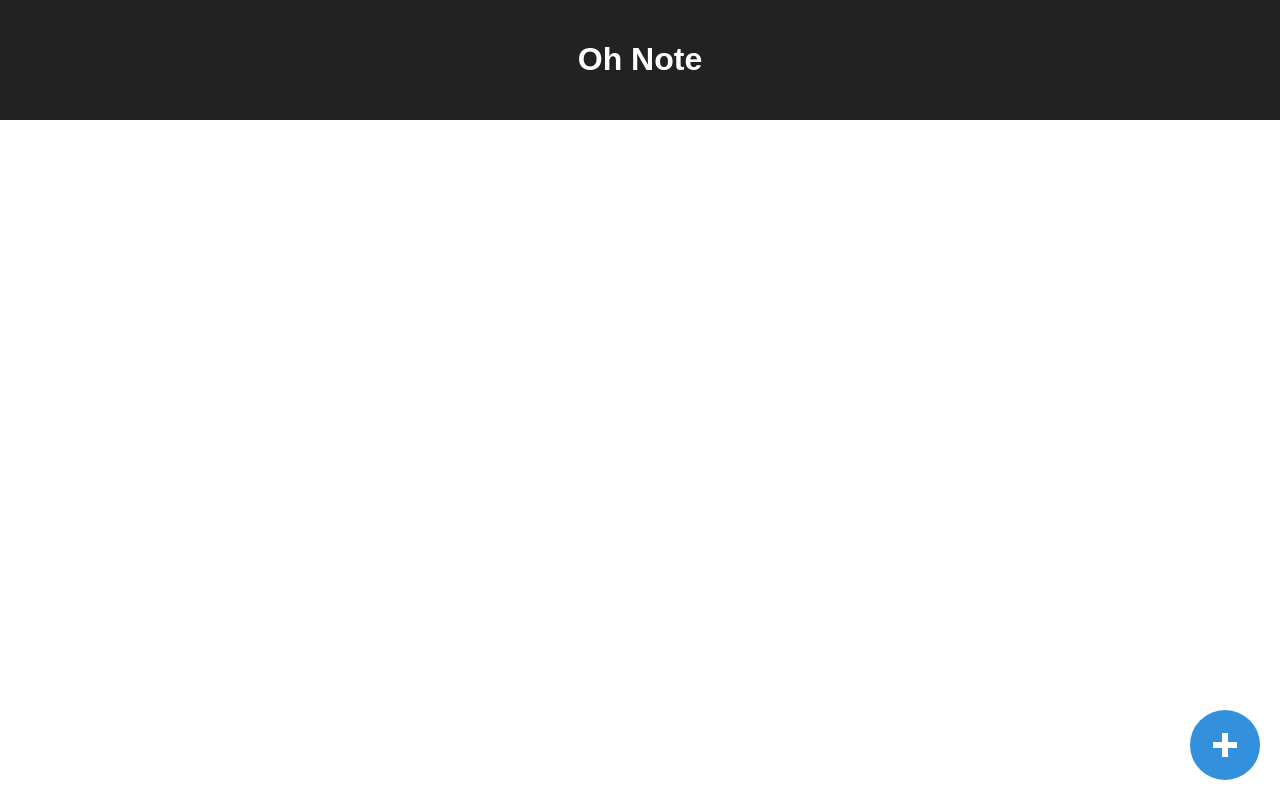
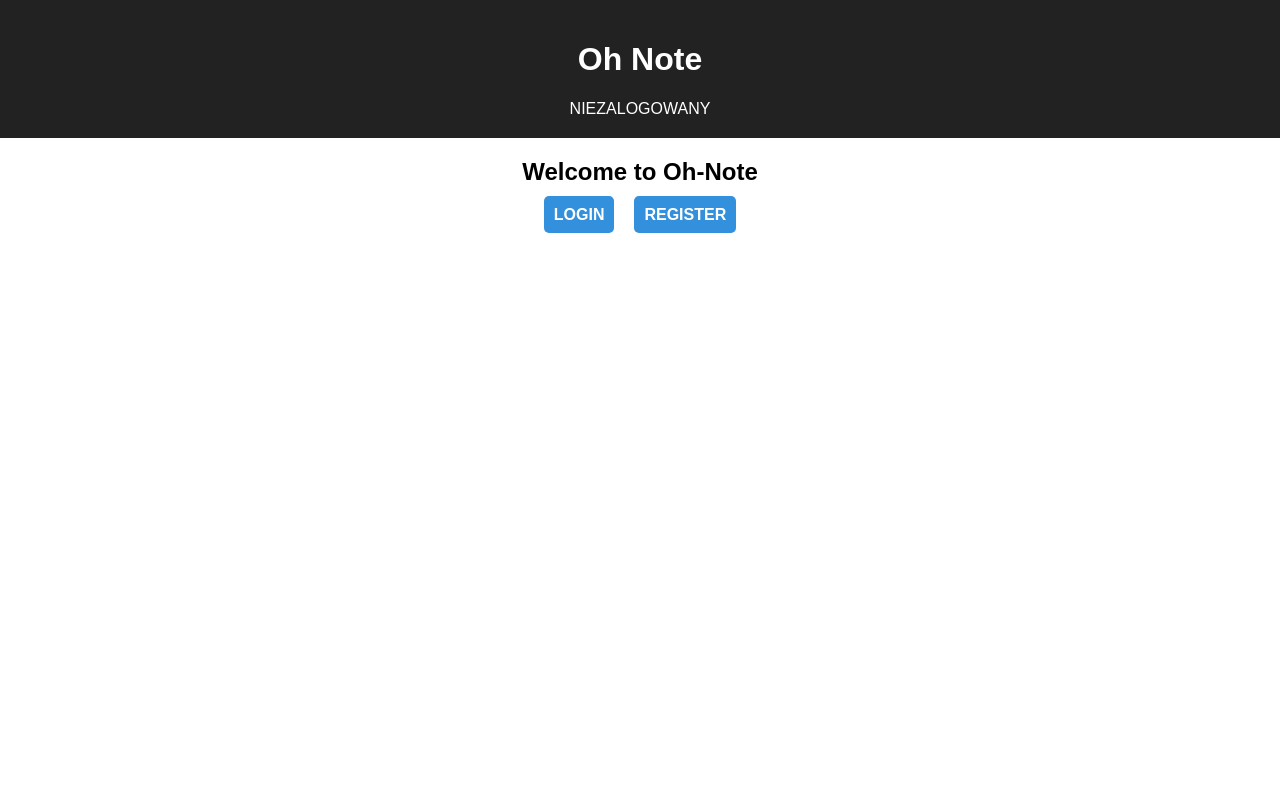
Before and after one commit to pkopy/note-colaboration, a React (Create React App) app: page / in a window 1280 px wide. Built offline with nearby package versions, Linux system fonts and the light colour scheme.

Commit message:
adding login and registartion

```diff
--- a/src/App.js
+++ b/src/App.js
@@ -3,6 +3,9 @@ import Notes from './Notes'
 import NewNote from './NewNote';
 import { Link } from 'react-router-dom'
 import { Route } from 'react-router-dom'
+import StartPanel from './StartPanel'
+import Login from './Login'
+import Register from './Register'
 // import logo from './logo.svg';
 // import './App.css';
 
@@ -12,7 +15,8 @@ class App extends Component {
 
 
     ],
-    list: true
+    list: true,
+    login: false
   }
 
   changeToList = () => {
@@ -61,41 +65,68 @@ class App extends Component {
     this.setState({notes: arr})
   }
   dateToString = (note) => {
+    return `${note.date.getDate()} - ${note.date.getMonth() + 1} - ${note.date.getFullYear()}`;
+  }
 
-    return `${note.date.getDate()} - ${note.date.getMonth() + 1} - ${note.date.getFullYear()}`;
+  setUser = () => {
+
+     this.setState({login:true})
+
 
   }
   render() {
 
-    const { notes } = this.state
+    const { notes, login } = this.state
     return (
       <div className="App">
 
         <Route exact path="/" render={() =>(
-          <Notes
+          // <Notes
+          //   minusDay={this.minusDay}
+          //   addDay={this.addDay}
+          //   notes={notes}
+          //   dateToString={this.dateToString}
+
+          // />
+          <StartPanel
+            login={this.state.login}
+          />
+
+        )}/>
+
+        <Route path="/new" render={({ history }) =>(
+
+          <NewNote
+          addNote={(note) => {
+            this.addNote(note);
+            history.push('/login')
+          }}
+          login={login}
+          list={this.state.list}
+          changeToList={this.changeToList}
+          />
+        )}/>
+
+        <Route path="/login" render={() => (
+          <Login
+            setUser={() => {
+              this.setUser();
+
+
+            }}
             minusDay={this.minusDay}
             addDay={this.addDay}
             notes={notes}
             dateToString={this.dateToString}
-
-
-
+            login={login}
           />
-
-
-
         )}/>
 
-        <Route path="/new" render={({ history }) =>(
-          <NewNote
-          addNote={(note) => {
-            this.addNote(note);
-            history.push('/')
-          }}
-          list={this.state.list}
-          changeToList={this.changeToList}
-          />
-        )}/>
+        <Route path="/register" render={() => (
+          <Register />
+        )}
+        />
+
         {/* <div className="add-note-button" onClick={() => {
             this.addNote({
 
--- /dev/null
+++ b/src/Login.js
@@ -0,0 +1,58 @@
+import React, { Component } from 'react';
+import serializeForm from 'form-serialize';
+import { Link } from 'react-router-dom'
+import Notes from './Notes';
+
+class Login extends Component {
+
+  loginUser = (e) => {
+    e.preventDefault();
+    const values = serializeForm(e.target, { hash: true})
+    fetch('http://40.115.96.228/login',{
+        method: 'POST',
+        headers: {
+          'Content-Type': 'application/json'
+        },
+        body: JSON.stringify(values)
+      }).then(res => res.json())
+      .then((data) => {
+        console.log(data.login)
+        if(data.login){
+
+          this.props.setUser();
+        }
+        console.log(data)
+
+      })
+      .catch(err => {
+
+        console.log(err)
+      })
+  }
+
+  render () {
+
+    const { login, minusDay, addDay, notes, dateToString} = this.props;
+    return (
+      <div>
+        {login?
+        <Notes
+          minusDay={minusDay}
+          addDay={addDay}
+          notes={notes}
+          dateToString={dateToString}
+          login={login}
+          />:
+        (<form method="POST" onSubmit={this.loginUser}>
+          user:<input type="text" name="user"/>
+          passw:<input type="password" name="password"/>
+          <button className="login-button">Login</button>
+        </form>)
+
+        }
+      </div>
+    )
+  }
+}
+
+export default Login
--- a/src/NewNote.js
+++ b/src/NewNote.js
@@ -1,6 +1,7 @@
 import React, { Component } from 'react';
 import { Link } from 'react-router-dom';
 import serializeForm from 'form-serialize'
+import App from './App'
 
 class NewNote extends Component {
   state = {
@@ -26,17 +27,20 @@ class NewNote extends Component {
   adjustTextArea = (e, ata) =>{
     // A fixed number lets say 20 to add for no clumsyness
     if(e.keyCode === 13) {
-      ata.style.height = (ata.scrollHeight)+"px";
+      ata.style.height = `${ata.scrollHeight}px`;
 
     }
 }
 
   render () {
 
-    const  { list, changeToList } = this.props
+    const  { list, changeToList,login } = this.props
     return (
+
       <div style={{marginTop:'2em'}}>
-        <form onSubmit={this.handleSubmit} className="create-new-note-form">
+      {login?
+
+        (<form onSubmit={this.handleSubmit} className="create-new-note-form">
           <div className="new-note-details">
             <input type="text" name="title" placeholder="Title"/><br/>
     {list?(<textarea onKeyUp={(e)=> this.adjustTextArea(e, document.querySelector('textarea'))} name="content" placeholder="content"/>):
@@ -54,7 +58,8 @@ class NewNote extends Component {
             <button className="add-note-button"></button>
           </div>
 
-        </form>
+        </form>):<Link to="/">You must to login first</Link>
+      }
       </div>
     )
   }
--- a/src/Notes.js
+++ b/src/Notes.js
@@ -4,11 +4,12 @@ import { Link } from 'react-router-dom'
 class Notes extends Component {
   render () {
 
-    const { notes, dateToString, addDay, minusDay } = this.props
+    const { notes, dateToString, addDay, minusDay, login } = this.props
     return (
       <div>
         <header className="App-header">
             <h1>Oh Note</h1>
+            {login?(<div>ZALOGOWANY</div>):(<div>NIEZALOGOWANY</div>)}
         </header>
         <ol>
           {notes.map(note =>
--- /dev/null
+++ b/src/Register.js
@@ -0,0 +1,43 @@
+import React, { Component } from 'react';
+import serializeForm from 'form-serialize';
+
+class Register extends Component {
+
+  registerUser = (e) => {
+    e.preventDefault();
+    const values = serializeForm(e.target, { hash: true})
+    fetch('http://40.115.96.228/register',{
+        method: 'POST',
+        headers: {
+          'Content-Type': 'application/json'
+        },
+        body: JSON.stringify(values)
+      }).then(res => res.json())
+      .then((data) => {
+
+
+        console.log(data)
+
+      })
+      .catch(err => {
+
+        console.log(err)
+      })
+  }
+
+  render () {
+    return (
+      <div>
+        <form  method="POST" onSubmit={this.registerUser}>
+          user:<input type="text" name="user"/>
+          email:<input type="email" name="email"/>
+          passw:<input type="password" name="password"/>
+          <button className="login-button">Register</button>
+        </form>
+
+      </div>
+    )
+  }
+}
+
+export default Register
--- /dev/null
+++ b/src/StartPanel.js
@@ -0,0 +1,30 @@
+import React, { Component } from 'react';
+import { Link } from 'react-router-dom'
+
+class StartPanel extends Component {
+  render () {
+    const {login} = this.props;
+    return(
+
+      <div>
+        <header className="App-header">
+          <h1>Oh Note</h1>
+          {login?(<div>ZALOGOWANY</div>):(<div>NIEZALOGOWANY</div>)}
+        </header>
+
+        <h2>Welcome to Oh-Note</h2>
+        <Link
+          to="/login"
+          className="login-button"
+        >LOGIN</Link>
+        <Link
+          to="/register"
+          className="login-button"
+        >REGISTER</Link>
+
+      </div>
+    )
+  }
+}
+
+export default StartPanel
--- a/src/index.css
+++ b/src/index.css
@@ -108,6 +108,19 @@ body {
   background: #3390dc;
   transition-duration: 0.4s;
 }
+
+/* ==== START PANEL ==== */
+
+.login-button {
+  border: none;
+  background: #3390dc;
+  padding: 10px;
+  color: white;
+  text-decoration: none;
+  font-weight: bold;
+  border-radius: 5px;
+  margin: 10px;
+}
 /*=========================*/
 
 .App {
```
